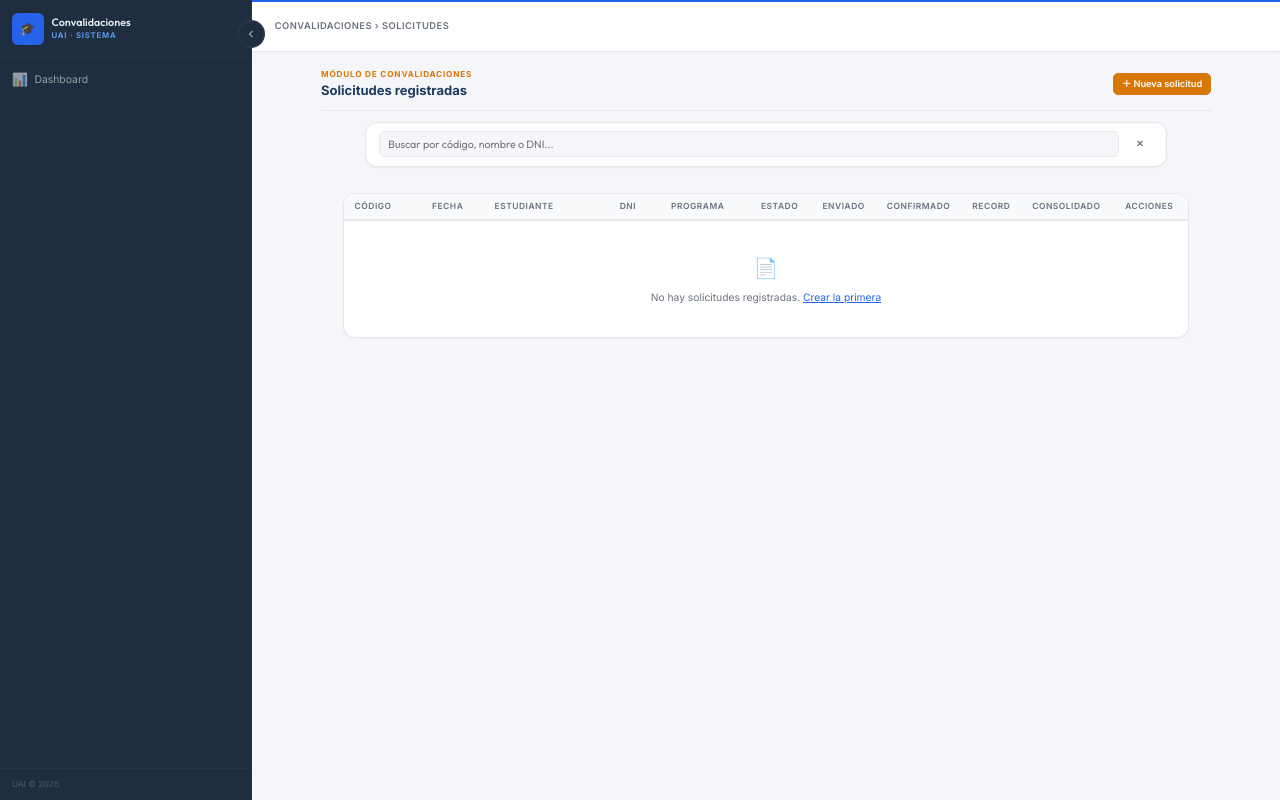
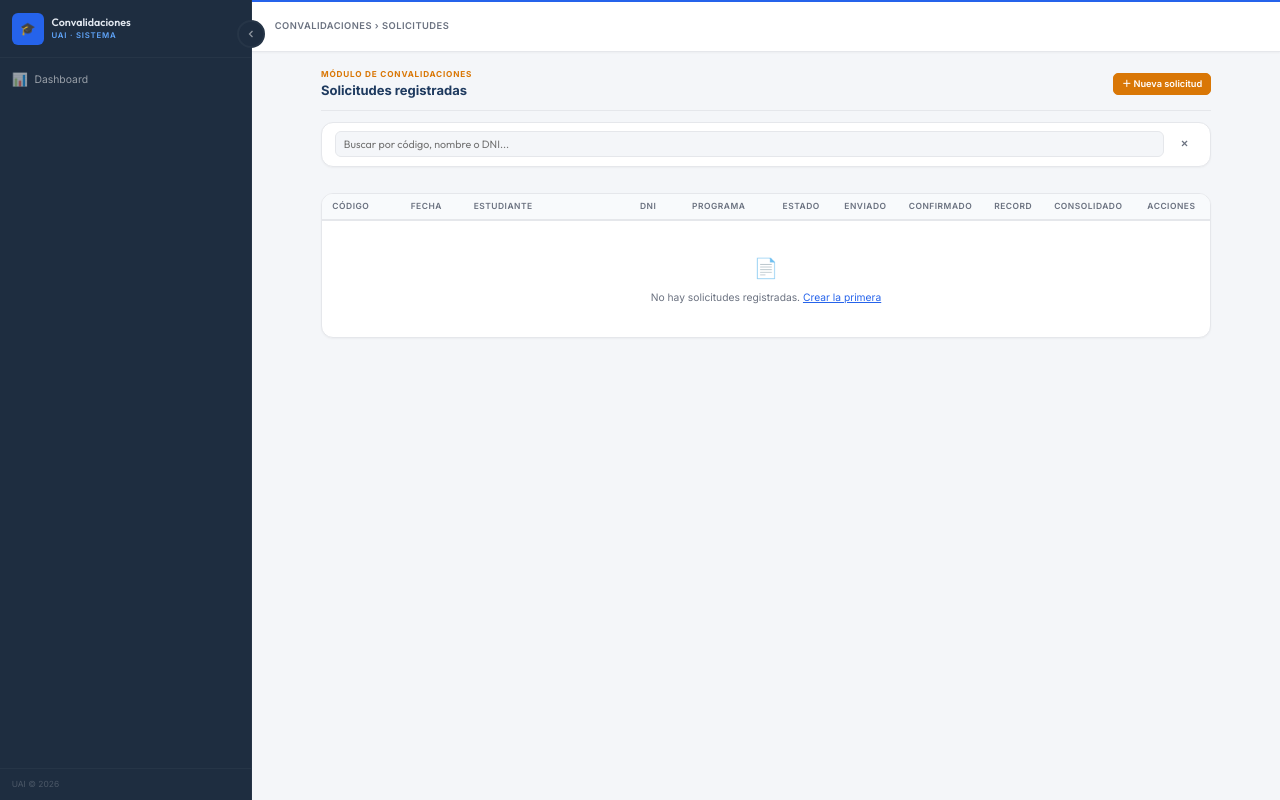
Before and after one commit to cristhianjoelmendozarojas-spec/sistema-convalidaciones, a Flask app: template templates/solicitudes/lista.html in a window 1280 px wide. Run offline with Flask 3, Linux system fonts and the light colour scheme; the template is opened without the code that fills it, so the values that code supplies are empty; some libraries are stand-ins or nearby versions.

Commit message:
Update lista.html

```diff
--- a/templates/solicitudes/lista.html
+++ b/templates/solicitudes/lista.html
@@ -16,7 +16,7 @@
 </div>
 
 <!-- Búsqueda en tiempo real -->
-<div class="card" style="padding:.65rem 1rem;margin:0 auto 2rem auto; width:90%; max-width:1100px;">
+<div class="card" style="padding:.65rem 1rem;margin:0 auto 2rem auto; width:100%; max-width:1100px;">
   <div style="display:flex;gap:.6rem;align-items:center;">
     <input type="text" id="buscar_sol" class="einput" style="flex:1;"
            placeholder="Buscar por código, nombre o DNI..." oninput="filtrarTabla(this.value)">
@@ -25,14 +25,14 @@
   </div>
 </div>
 
-<div class="card" style="margin:0 auto 2rem auto; width:95%; max-width:1200px;">
+<div class="card" style="margin:0 auto 2rem auto; width:100%; max-width:1200px;">
   <div class="table-wrap">
     <table id="tabla_sol">
       <thead>
         <tr>
           <th style="width:110px;">Código</th>
           <th style="width:80px;">Fecha</th>
-          <th style="width:200px;">Estudiante</th>
+          <th style="width:300px;">Estudiante</th>
           <th style="width:75px;">DNI</th>
           <th style="width:110px;">Programa</th>
           <th style="width:70px;text-align:center;">Estado</th>
@@ -55,7 +55,7 @@
           <td style="font-size:.78rem;color:var(--gray3);">
             {{ s.fecha_emision.strftime('%d/%m/%Y') if s.fecha_emision else '—' }}
           </td>
-          <td style="font-weight:500;font-size:.82rem;">{{ s.nombre or '—' }}</td>
+          <td style="font-weight:500;font-size:.75rem;">{{ s.nombre or '—' }}</td>
           <td style="font-size:.78rem;color:var(--gray3);">{{ s.dni or '—' }}</td>
           <td style="font-size:.78rem;">{{ s.programa or '—' }}</td>
           <td class="td-center">
```
